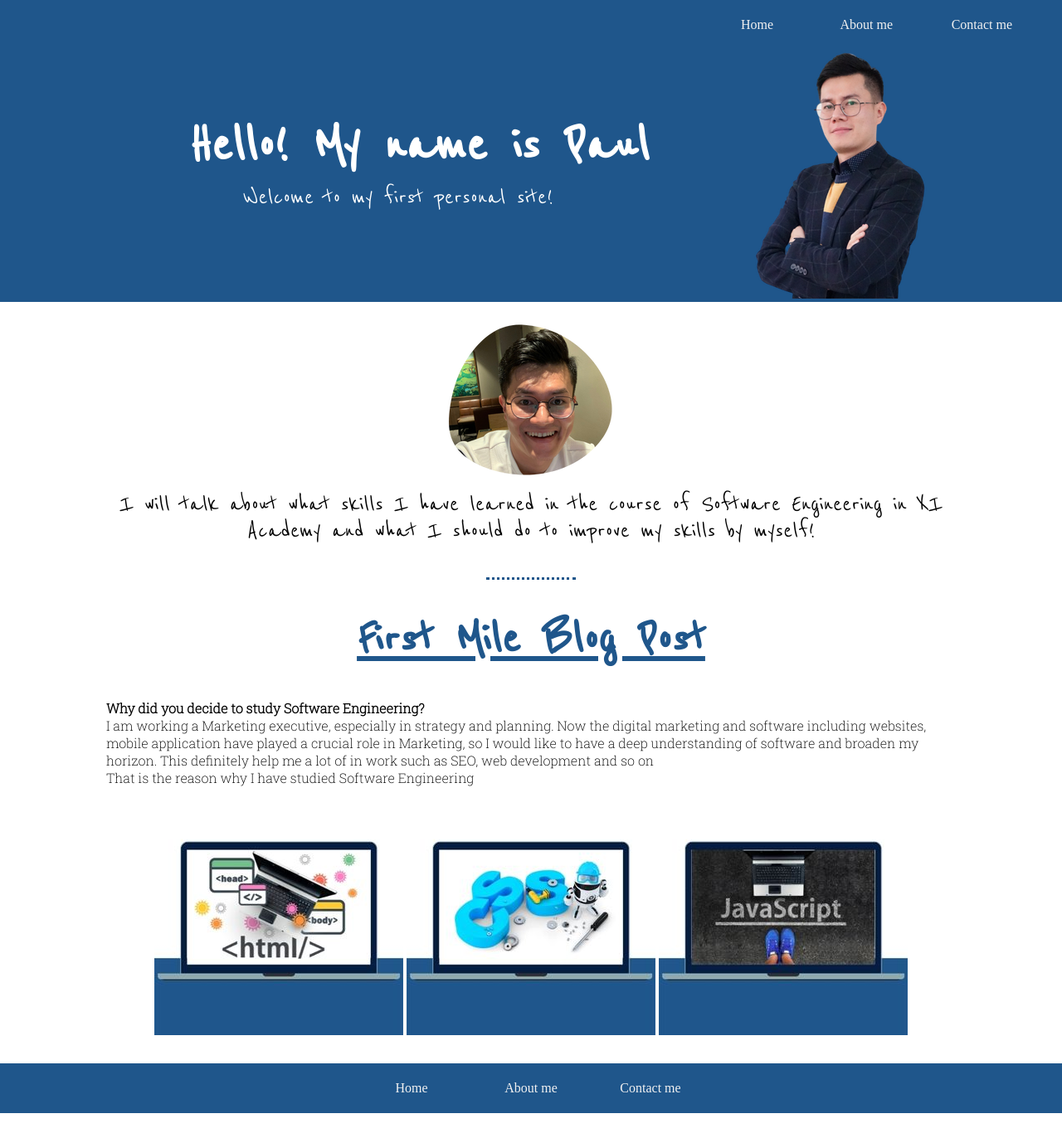
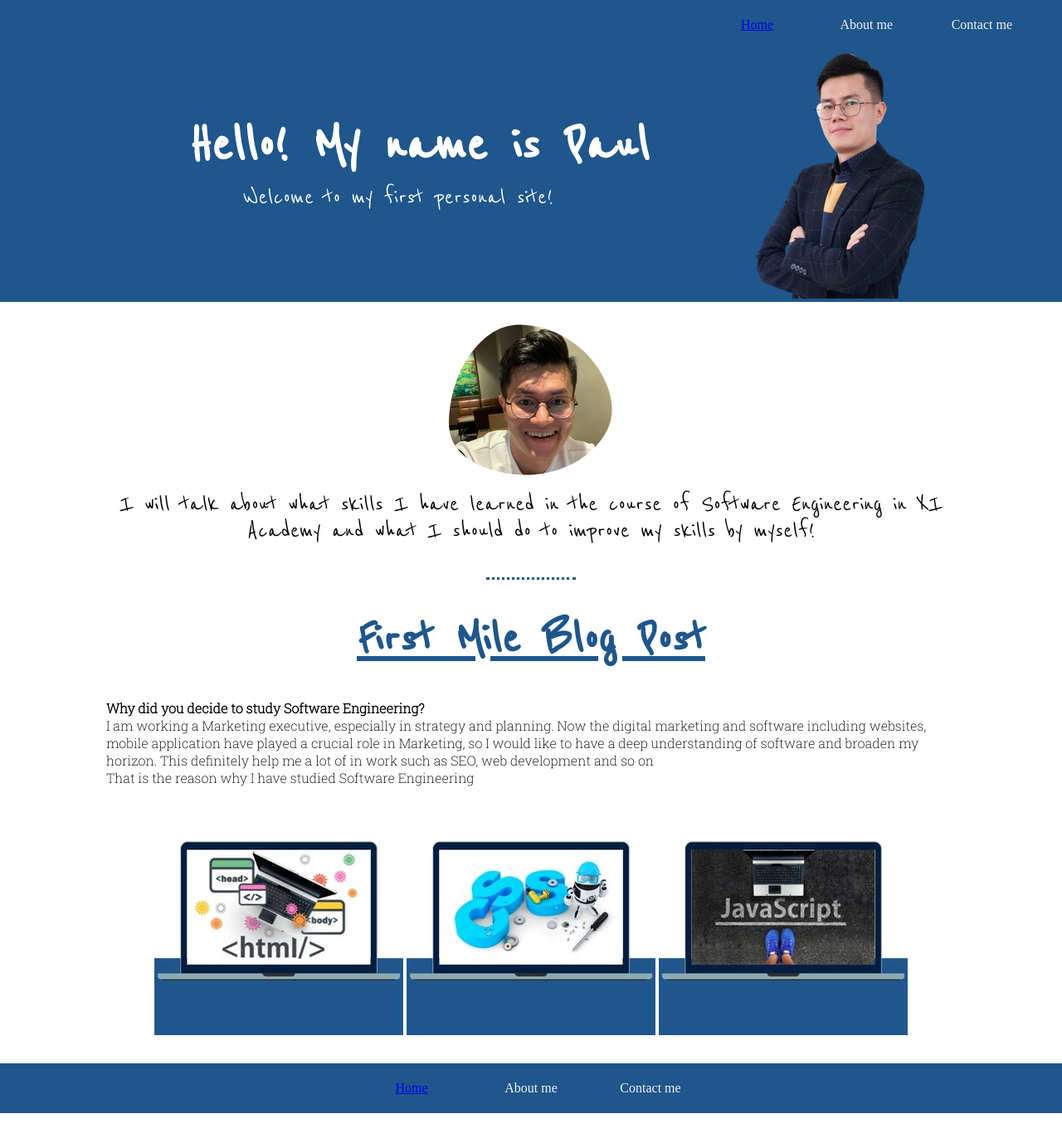
Before and after one commit to PaulNg22/personalwebsite_project, a plain HTML site: page blog_first_mile.html in a window 1280 px wide. Shown: the whole page at 83% size. Drawn offline with Linux system fonts and the light colour scheme.

Commit message:
Edited Website Version

```diff
--- a/blog_first_mile.html
+++ b/blog_first_mile.html
@@ -15,7 +15,7 @@
 <body>
   <div class="menu">
     <ul>
-        <li> Home </li>
+        <li> <a href="index.html">Home</a> </li>
         <li> About me </li>
         <li> Contact me </li>
     </ul>
@@ -59,7 +59,7 @@
 
  <div class="footer">
     <ul>
-        <li> Home </li>
+        <li> <a href="index.html">Home</a> </li>
         <li> About me </li>
         <li> Contact me </li>
     </ul>
```
Also changed, not shown: blog_portfolio_project.html (+2 -2 lines), index.html (+2 -2 lines).
